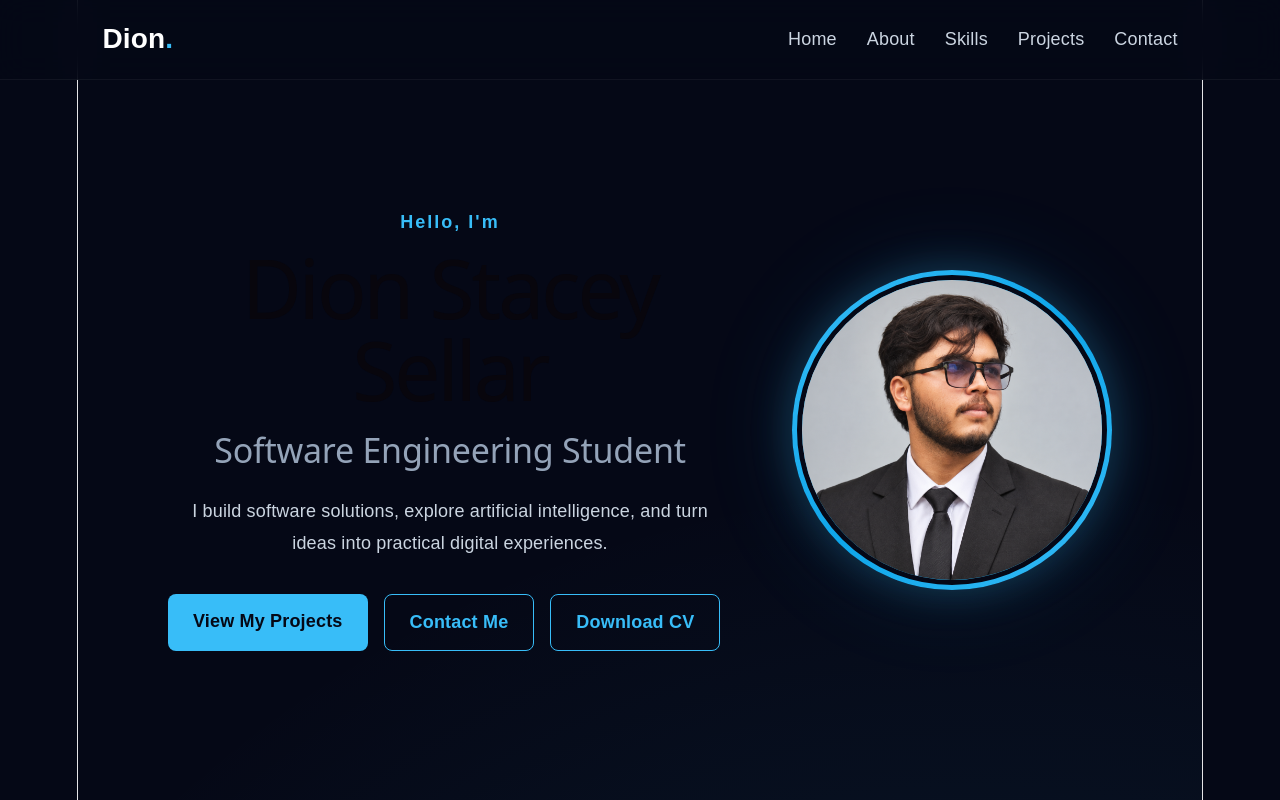
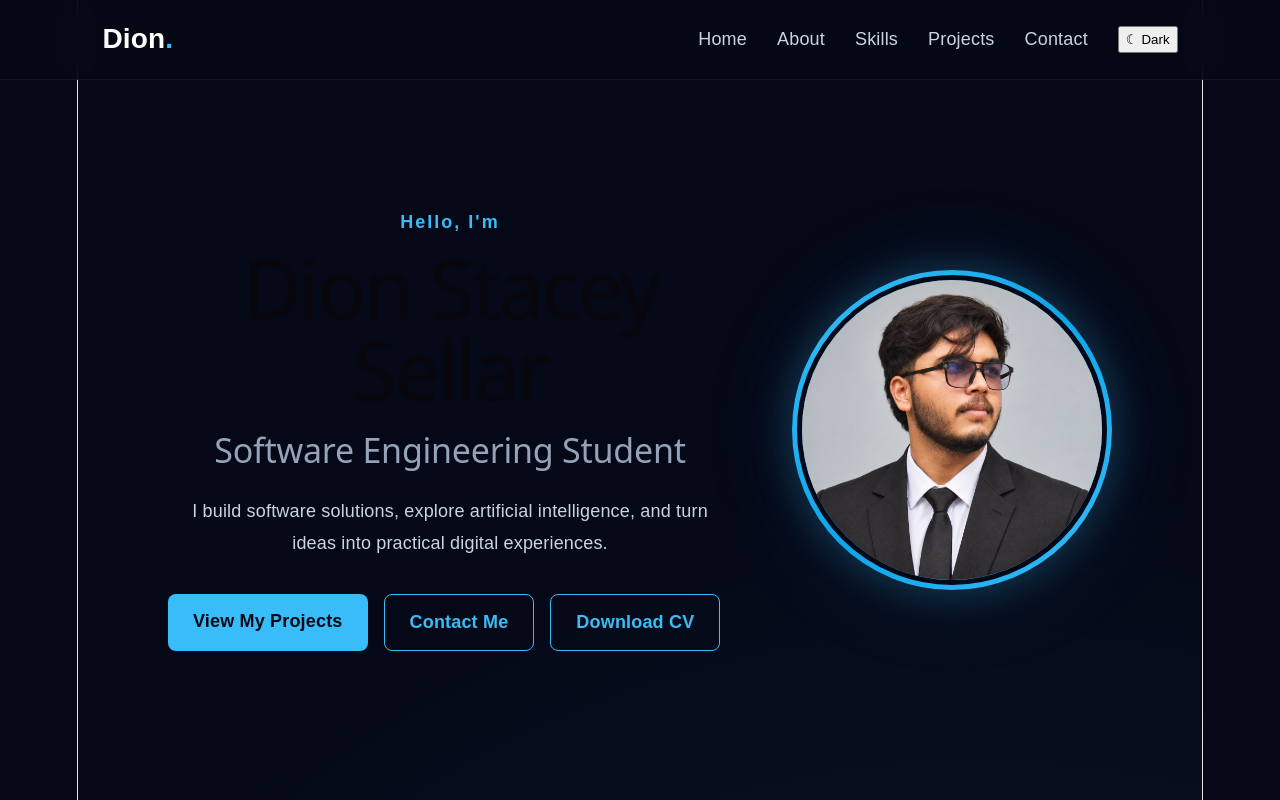
Before and after one commit to dionstacey03-dev/Dion-Portfolio-, a React (Vite) app: page / in a window 1280 px wide. Shown: the top 800 px of the page. Built offline with nearby package versions, Linux system fonts and the light colour scheme.

Commit message:
Add persistent accessible light and dark theme toggle

```diff
--- a/src/App.jsx
+++ b/src/App.jsx
@@ -1,8 +1,16 @@
-import { useState } from 'react'
+import { useEffect, useState } from 'react'
 import './App.css'
 
 function App() {
   const [menuOpen, setMenuOpen] = useState(false)
+  const [theme, setTheme] = useState(() => {
+    try { return localStorage.getItem('portfolio-theme') || (window.matchMedia('(prefers-color-scheme: light)').matches ? 'light' : 'dark') }
+    catch { return 'dark' }
+  })
+  useEffect(() => {
+    document.documentElement.dataset.theme = theme
+    try { localStorage.setItem('portfolio-theme', theme) } catch { /* Storage may be unavailable */ }
+  }, [theme])
   const [activeSkillCategory, setActiveSkillCategory] = useState('All')
 
   const closeMenu = () => {
@@ -81,6 +89,7 @@ function App() {
           <a href="#skills" onClick={closeMenu}>Skills</a>
           <a href="#projects" onClick={closeMenu}>Projects</a>
           <a href="#contact" onClick={closeMenu}>Contact</a>
+          <button type="button" className="themeToggle" onClick={() => setTheme(current => current === 'dark' ? 'light' : 'dark')} aria-label={`Switch to ${theme === 'dark' ? 'light' : 'dark'} theme`} aria-pressed={theme === 'light'}>{theme === 'dark' ? '☀ Light' : '☾ Dark'}</button>
         </div>
       </nav>
 
```
